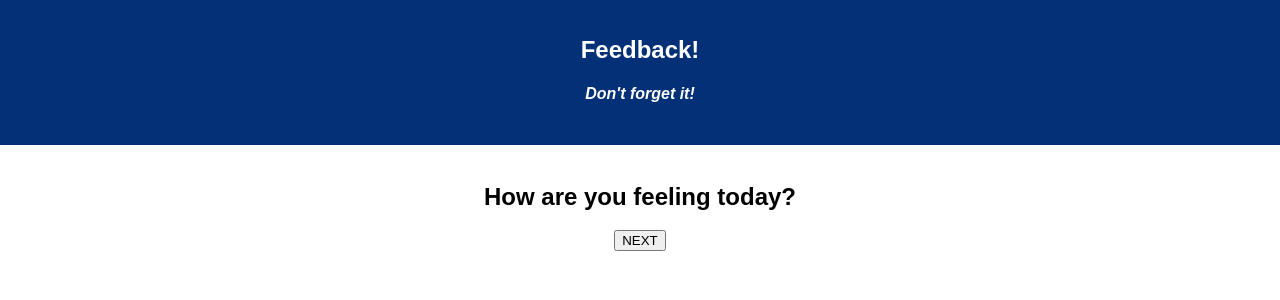
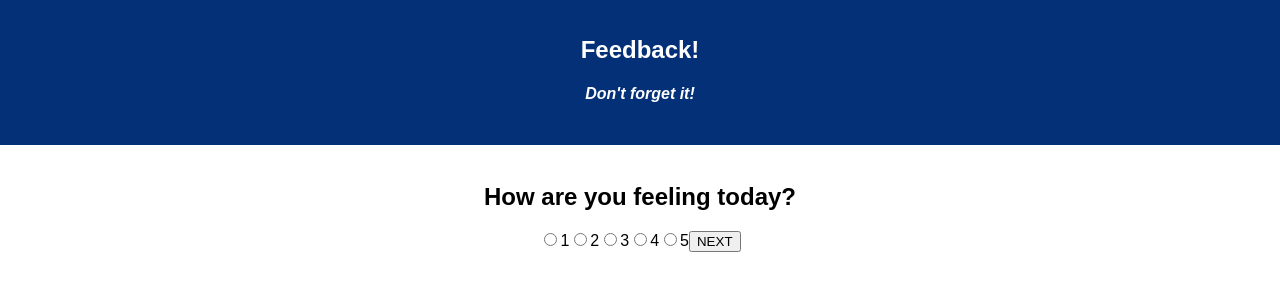
Before and after one commit to allenlucke/redux-feedback-loop, a React (Create React App) app: page / in a window 1280 px wide. Shown: the top 300 px of the page. Built offline with nearby package versions, Linux system fonts and the light colour scheme.

Commit message:
feelings input functioning

```diff
--- a/src/components/pages/Feeling/Feeling.js
+++ b/src/components/pages/Feeling/Feeling.js
@@ -1,11 +1,25 @@
 import React, { Component } from 'react';
 import { connect } from 'react-redux';
 import mapStoreToProps from '../../redux/mapStoreToProps';
-import axios from 'axios';
 
 class Feeling extends Component {
+    state = {
+        feeling: 0,
+    }
+
+    changeField = (event, infoKey) => {
+        this.setState({
+            [infoKey]: parseInt(event.target.value)
+        });
+    }
 
     goToNext = (event) => {
+        event.preventDefault();
+
+        this.props.dispatch({
+            type: 'ADD_TO_FEEDBACK',
+            payload: this.state,
+        });
         //Navigates to understanding
         this.props.history.push('/understanding')
     }
@@ -14,9 +28,66 @@ class Feeling extends Component {
         return (
             <div >
                <h2>How are you feeling today?</h2>
-               <div>
-                   <button onClick={this.goToNext}>NEXT</button>
-               </div>
+               <form onSubmit={this.goToNext}>
+
+                   <label>
+                       <input
+                       type="radio"
+                       name="rating"
+                       value="1"
+                       required
+                       checked={this.state.feeling === 1}
+                       onChange={(event) => this.changeField(event, 'feeling')}
+                       />
+                       <span>1</span>
+                   </label>
+
+                   <label>
+                   <input
+                       type="radio"
+                       name="rating"
+                       value="2"
+                       checked={this.state.feeling === 2}
+                       onChange={(event) => this.changeField(event, 'feeling')}
+                       />
+                       <span>2</span>
+                    </label>
+
+                    <label>
+                   <input
+                       type="radio"
+                       name="rating"
+                       value="3"
+                       checked={this.state.feeling === 3}
+                       onChange={(event) => this.changeField(event, 'feeling')}
+                       />
+                       <span>3</span>
+                    </label>
+
+                    <label>
+                   <input
+                       type="radio"
+                       name="rating"
+                       value="4"
+                       checked={this.state.feeling === 4}
+                       onChange={(event) => this.changeField(event, 'feeling')}
+                       />
+                       <span>4</span>
+                    </label>
+
+                    <label>
+                   <input
+                       type="radio"
+                       name="rating"
+                       value="5"
+                       checked={this.state.feeling === 5}
+                       onChange={(event) => this.changeField(event, 'feeling')}
+                       />
+                       <span>5</span>
+                    </label>
+
+                   <button>NEXT</button>
+               </form>
             </div>
         );
     }
--- a/src/index.js
+++ b/src/index.js
@@ -7,6 +7,12 @@ import logger from 'redux-logger';
 import { createStore, combineReducers, applyMiddleware } from 'redux';
 import { Provider } from 'react-redux';
 
+const defaultFeedback = {
+    feeling: 0,
+    understanding: 0,
+    support: 0,
+    comments: '',
+};
 
 //Reducers
 
```
